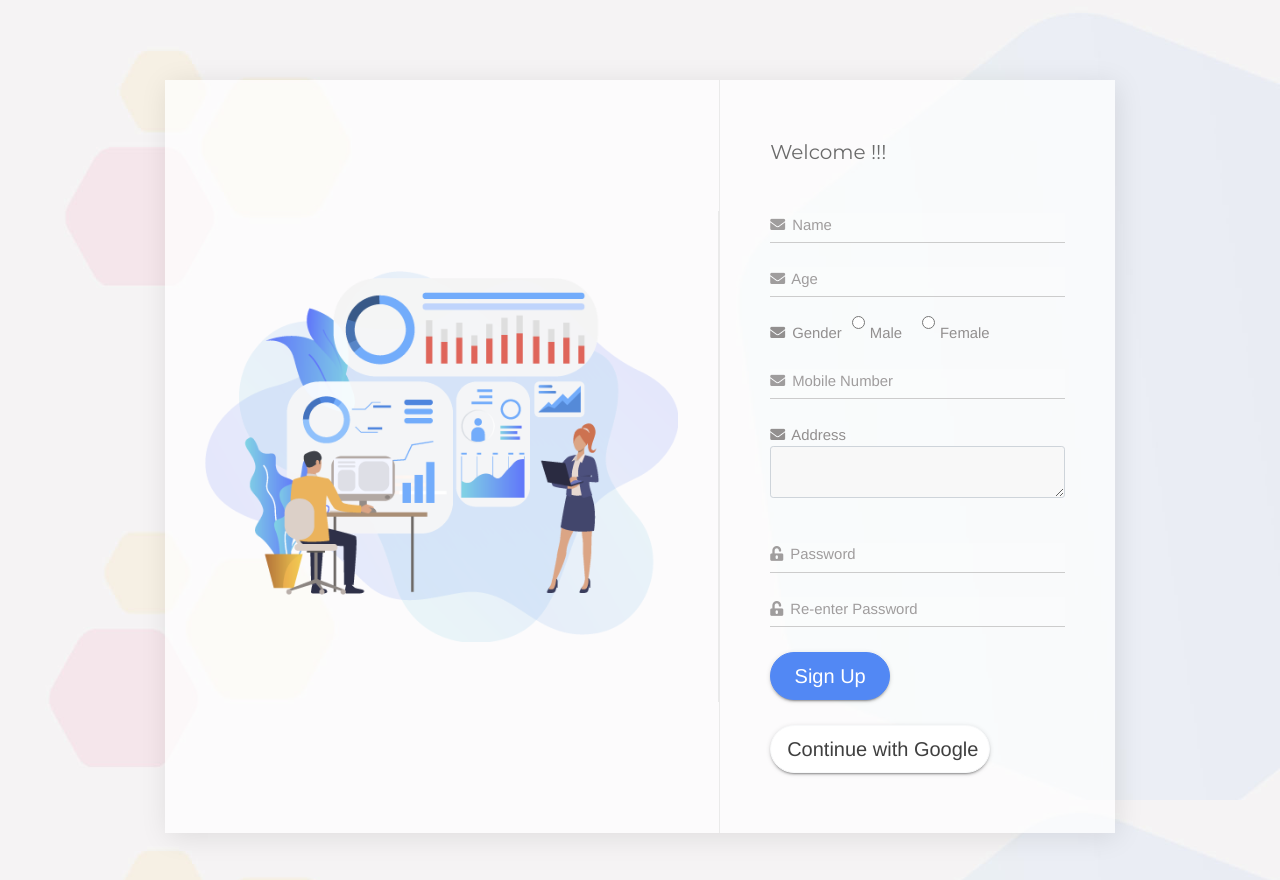
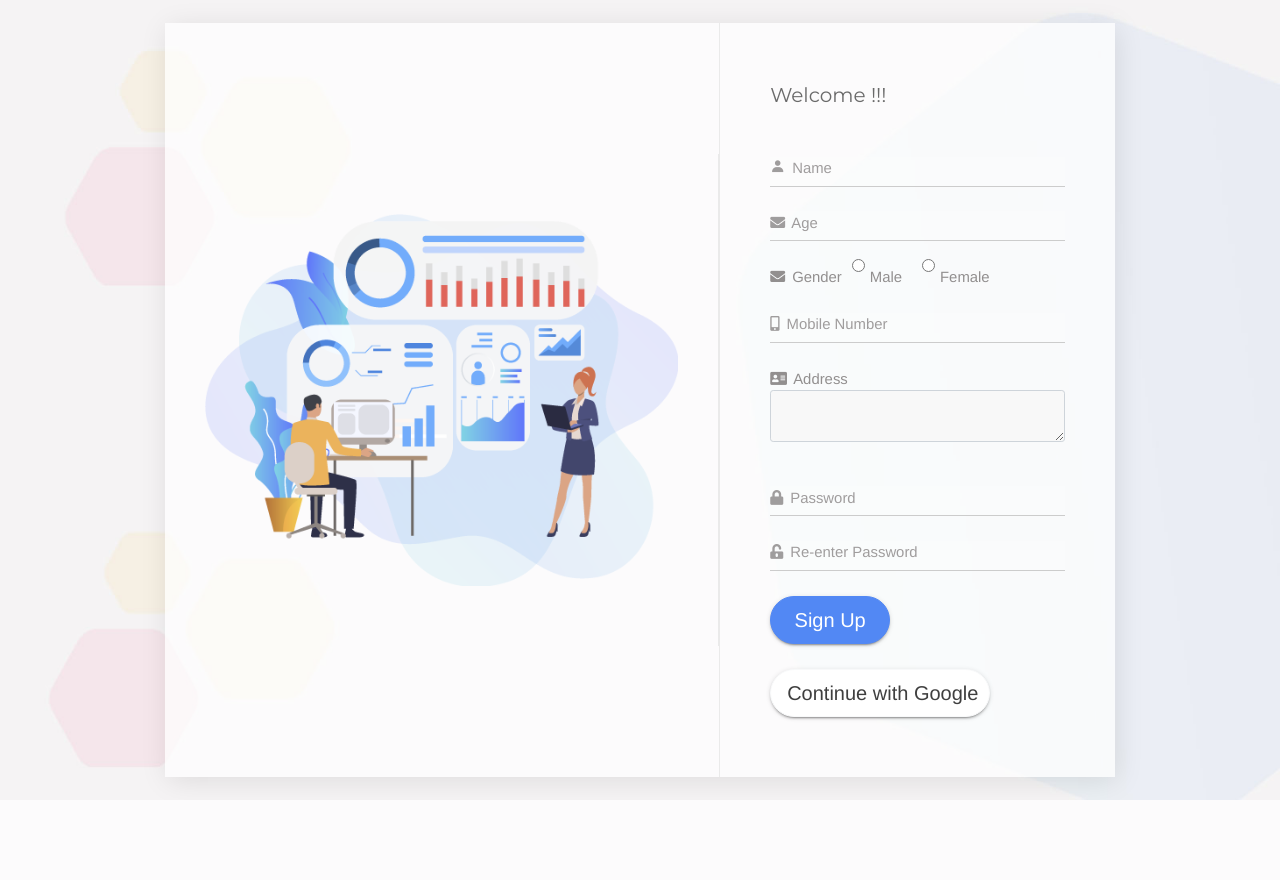
Before and after one commit to G-SAIRAM17/Mission_Health_Care, a Django app: page / in a window 1280 px wide. After the commit the page ends 800 px from the top, so only its background shows below. Run offline with Django 5.2, Linux system fonts and the light colour scheme; some libraries are stand-ins or nearby versions.

Commit message:
Modified icons in Signup Page

```diff
--- a/MissionHealthCare/templates/patient_signup.html
+++ b/MissionHealthCare/templates/patient_signup.html
@@ -8,6 +8,7 @@
     <title>Patient Signup Page</title>
 
     <link href="https://fonts.googleapis.com/css?family=Josefin+Sans:300,400,600,700" rel="stylesheet">
+    <link href='https://unpkg.com/boxicons@2.1.4/css/boxicons.min.css' rel='stylesheet'>
     <link rel="shortcut icon" href="{% static 'images/fav.jpg' %}">
     <link rel="stylesheet" href="{% static 'css/bootstrap.min.css' %}">
     <link rel="stylesheet" href="{% static 'css/fontawsom-all.min.css' %}">
@@ -15,8 +16,8 @@
 </head>
 
 <body>
-    <div class="container-fluid">
-        <div class="container mt-200">
+    <div class="container-fluid d-flex align-items-center justify-content-center" style="height:90vh;">
+        <div class="container">
             <div class="col-xl-10 col-lg-11 login-container">
                 <div class="row">
                     <div class="col-lg-7 img-box">
@@ -27,7 +28,7 @@
                             <h5>Welcome !!!</h5>
 
                             <div class="login-row row no-margin">
-                                <label for=""><i class="fas fa-envelope"></i> Name</label>
+                                <label for=""><i class='bx bxs-user'></i> Name</label>
                                 <input type="text" class="form-control form-control-sm">
                             </div>
 
@@ -51,17 +52,17 @@
                             </div>
             <!-------------------------------------------------------------------------------------------------------------------------------->
                             <div class="login-row row no-margin">
-                                <label for=""><i class="fas fa-envelope"></i> Mobile Number</label>
+                                <label for=""><i class="fas fa-mobile-alt"></i> Mobile Number</label>
                                 <input type="numeric" class="form-control form-control-sm">
                             </div>
 
                             <div class="login-row row no-margin">
-                                <label for=""><i class="fas fa-envelope"></i> Address</label>
+                                <label for=""><i class="fas fa-address-card"></i> Address</label>
                                 <textarea class="form-control form-control-sm"></textarea>
                             </div>
 
                             <div class="login-row row no-margin">
-                                <label for=""><i class="fas fa-unlock-alt"></i> Password</label>
+                                <label for=""><i class="fas fa-lock"></i> Password</label>
                                 <input type="password" class="form-control form-control-sm">
                             </div>
 
@@ -85,6 +86,7 @@
 </body>
 
     <script src="{% static 'js/jquery-3.2.1.min.js' %}"></script>
+    <script src="https://unpkg.com/boxicons@2.1.4/dist/boxicons.js"></script>
     <script src="{% static 'js/popper.min.js' %}"></script>
     <script src="{% static 'js/bootstrap.min.js' %}"></script>
     <script src="{% static 'plugins/scroll-fixed/jquery-scrolltofixed-min.js' %}"></script>
```
